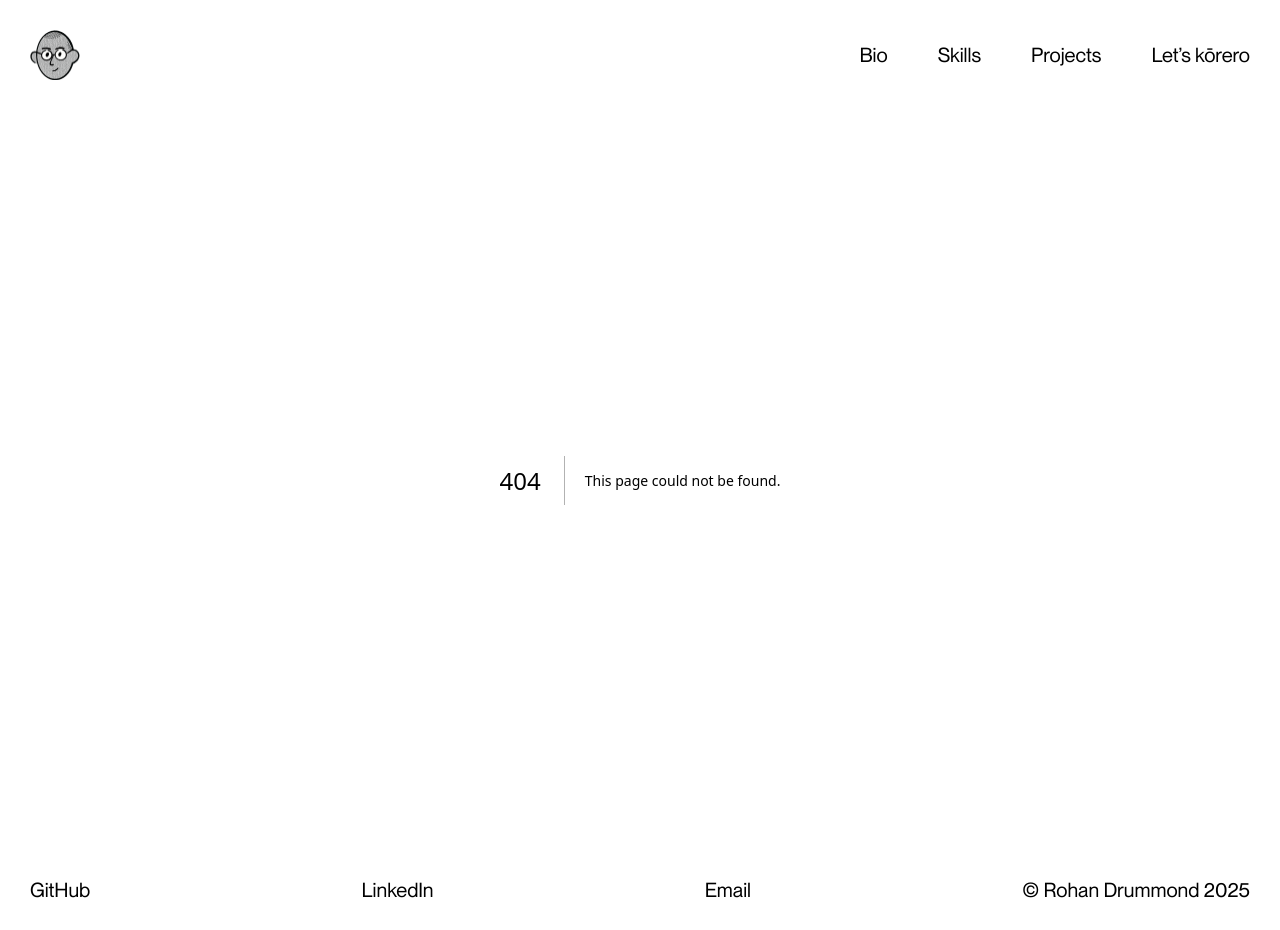
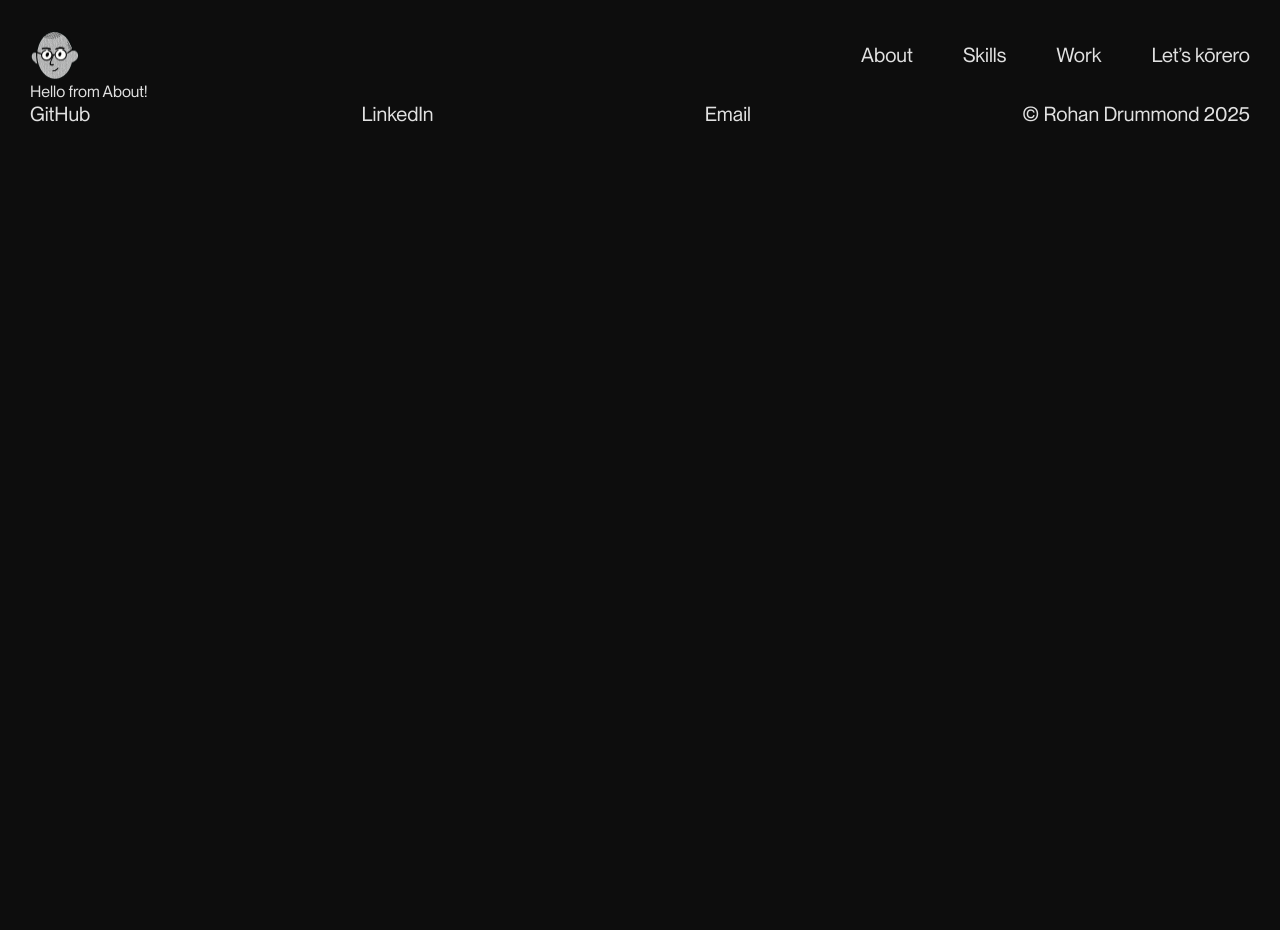
Before and after one commit to rohandrummond/portfolio, a Next.js app: page /about in a window 1280 px wide. Before the commit this address had no page. After the commit the page ends 800 px from the top, so only its background shows below. Built offline with nearby package versions, Linux system fonts and the light colour scheme.

Commit message:
#4 Set up App Router for different pages

```diff
--- /dev/null
+++ b/src/app/about/page.tsx
@@ -0,0 +1,7 @@
+export default function About() {
+  return (
+    <>
+      <h1>Hello from About!</h1>
+    </>
+  )
+}
--- /dev/null
+++ b/src/app/contact/page.tsx
@@ -0,0 +1,7 @@
+export default function Contact() {
+  return (
+    <>
+      <h1>Hello from Contact!</h1>
+    </>
+  )
+}
--- /dev/null
+++ b/src/app/skills/page.tsx
@@ -0,0 +1,7 @@
+export default function Skills() {
+  return (
+    <>
+      <h1>Hello from Skills!</h1>
+    </>
+  )
+}
--- /dev/null
+++ b/src/app/work/page.tsx
@@ -0,0 +1,7 @@
+export default function Work() {
+  return (
+    <>
+      <h1>Hello from Work!</h1>
+    </>
+  )
+}
--- a/src/components/Header.tsx
+++ b/src/components/Header.tsx
@@ -8,16 +8,16 @@ export default function Header() {
       <header className="flex flex-row justify-between items-center mt-[30px]">
         <Image src={face} height={50} alt="Cartoon of Rohan's face" />
         <nav className="flex flex-row gap-[50px]">
-          <Link href="" className="nav-link">
-            Bio
+          <Link href="/about" className="nav-link">
+            About
           </Link>
-          <Link href="" className="nav-link">
+          <Link href="/skills" className="nav-link">
             Skills
           </Link>
-          <Link href="" className="nav-link">
-            Projects
+          <Link href="/work" className="nav-link">
+            Work
           </Link>
-          <Link href="" className="nav-link">
+          <Link href="/contact" className="nav-link">
             Let’s kōrero
           </Link>
         </nav>
```
